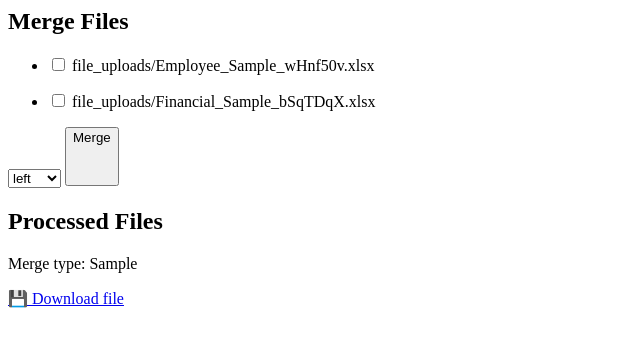
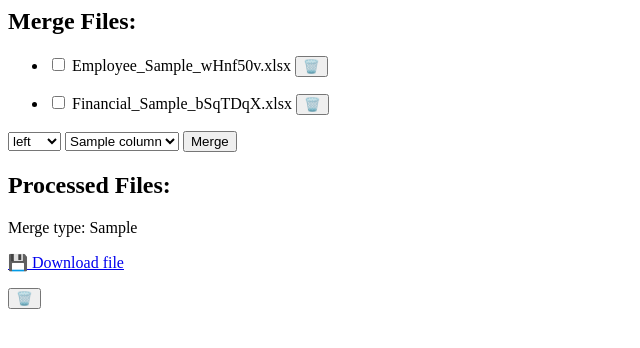
Before and after one commit to ImOmkar/excel_dashboard, a Django app: template dashboard/templates/files.html in a window 1280 px wide. Shown: the top 348 px of the page, without its empty margins (0-640 px from the left). Run offline with Django 5.2, Linux system fonts and the light colour scheme; data comes from the database, SQL or seed files in the repository; both versions use the stored data as it was after the commit; tables that the repository leaves empty hold one stand-in row (values such as "Sample post"); the template is opened without the code that fills it: values that come from a table or form of the project are taken from there, most other values are stand-ins (such as "Sample title", 1, 10 or a date in 2020); some libraries are stand-ins or nearby versions.

Commit message:
requirements.txt added

```diff
--- a/dashboard/models.py
+++ b/dashboard/models.py
@@ -1,13 +1,17 @@
 from django.db import models
-
+import os
 # Create your models here.
 
 class Files(models.Model):
     files = models.FileField(upload_to='file_uploads/')
+    column_names = models.TextField(null=True, blank=True)
     uploaded_at = models.DateTimeField(auto_now_add=True)
 
     def __str__(self):
         return self.files.name
+
+    def file_name(self):
+        return os.path.basename(self.files.name)
 
 
 class ProcessedFiles(models.Model):
--- a/dashboard/templates/files.html
+++ b/dashboard/templates/files.html
@@ -9,14 +9,15 @@
         class="flex w-full flex-col rounded-md bg-cover max-w-[95%] xl:max-w-[800px] w-[95%]">
         {% if files %}
             <div class="bg-white rounded-lg border p-6 my-4">
-                <h2 class="text-2xl font-semibold mb-4">Merge Files</h2>
+                <h2 class="text-2xl font-semibold mb-4">Merge Files: </h2>
                 <form method="post">
                     {% csrf_token %}
                     {% for file in files %}
                         <ul>
                             <li class="mb-2">
                                 <input type="checkbox" name="files" value="{{ file.id }}">
-                                {{ file }}
+                                {{ file.file_name }}
+                                <button hx-delete="{% url "delete_uploaded_file" file.id %}" hx-target="#files">🗑️</button>
                             </li>
                         </ul>
                     {% endfor %}
@@ -27,14 +28,15 @@
                             <option value="outer">outer</option>
                             <option value="inner">inner</option>
                         </select>
-                        <button hx-post="{% url "merge" %}" hx-target="#files" hx-indicator="#new-post" class="flex justify-center items-center px-4 py-2 border borde-gray-300 focus:border focus:border-gray-400" type="submit">
+
+                        <select class="p-2.5" name="how" id="how">
+                            {% for column in column_names_list %}
+                            <option value="{{ column }}">{{ column }}</option>
+                            {% endfor %}
+                        </select>
+
+                        <button hx-post="{% url "merge" %}" hx-target="#files" class="flex justify-center items-center px-4 py-2 border borde-gray-300 focus:border focus:border-gray-400" type="submit">
                             <span>Merge</span>
-                            <div id="new-post" class="htmx-indicator">
-                                <svg class="h-5 w-5 animate-spin text-white" fill="none" viewBox="0 0 24 24">
-                                    <circle class="opacity-20" cx="12" cy="12" r="10" stroke="currentColor" stroke-width="4"></circle>
-                                    <path class="opacity-2" fill="currentColor" d="M4 12a8 8 0 018-8V0C5.373 0 0 5.373 0 12h4zm2 5.291A7.962 7.962 0 014 12H0c0 3.042 1.135 5.824 3 7.938l3-2.647z"></path>
-                                </svg>
-                            </div>
                         </button>
                     </div>
                 </form>
@@ -42,14 +44,22 @@
         {% endif %}
 
         <div class="bg-white rounded-lg border p-6">
-            <h2 class="text-2xl font-semibold mb-4">Processed Files</h2>
+            <h2 class="text-2xl font-semibold mb-4">Processed Files: </h2>
             {% for file in processed_files %}
                 <div class="mb-4">
                     <p class="text-gray-700">Merge type: {{ file.merge_type }}</p>
-                    <p class="p-2"><a href="{{ file.response_url }}" class="text-blue-500 hover:underline hover:underline-offset-4">💾 Download file</a></p>
+                    <div class="flex justify-center items-center">
+                        <p class="p-2"><a href="{{ file.response_url }}" class="text-blue-500 hover:underline hover:underline-offset-4">💾 Download file</a></p>
+                        <button hx-delete="{% url "delete_processed_file" file.id %}" hx-target="#files">🗑️</button>
+                    </div>
                 </div>
             {% endfor %}
         </div>
     </div>
 </div>
 <script src="https://unpkg.com/htmx.org@1.9.10"></script>
+<script>
+    document.body.addEventListener("htmx:configRequest", (event) => {
+      event.detail.headers["X-CSRFToken"] = "{{ csrf_token }}";
+    });
+  </script>
--- a/dashboard/urls.py
+++ b/dashboard/urls.py
@@ -1,5 +1,5 @@
 from django.urls import path
-from .views import home, upload_file, merge_files, processed_files, files
+from .views import home, upload_file, merge_files, processed_files, files, delete_processed_file, delete_uploaded_file
 
 urlpatterns = [
     path('', home, name="home"),
@@ -7,5 +7,7 @@
     path("files/", files, name="files"),
     path("merge/", merge_files, name="merge"),
 
-    path("processed_files/", processed_files, name="processed_files")
+    path("processed_files/", processed_files, name="processed_files"),
+    path("processed_files/<int:id>/delete_processed_file/", delete_processed_file, name="delete_processed_file"),
+    path("processed_files/<int:id>/delete_uploaded_file/", delete_uploaded_file, name="delete_uploaded_file")
 ]
```
Also changed, not shown: dashboard/views.py (+74 -14 lines), dashboard/migrations/0004_files_column_names.py (added), db.sqlite3, 10 other files.
